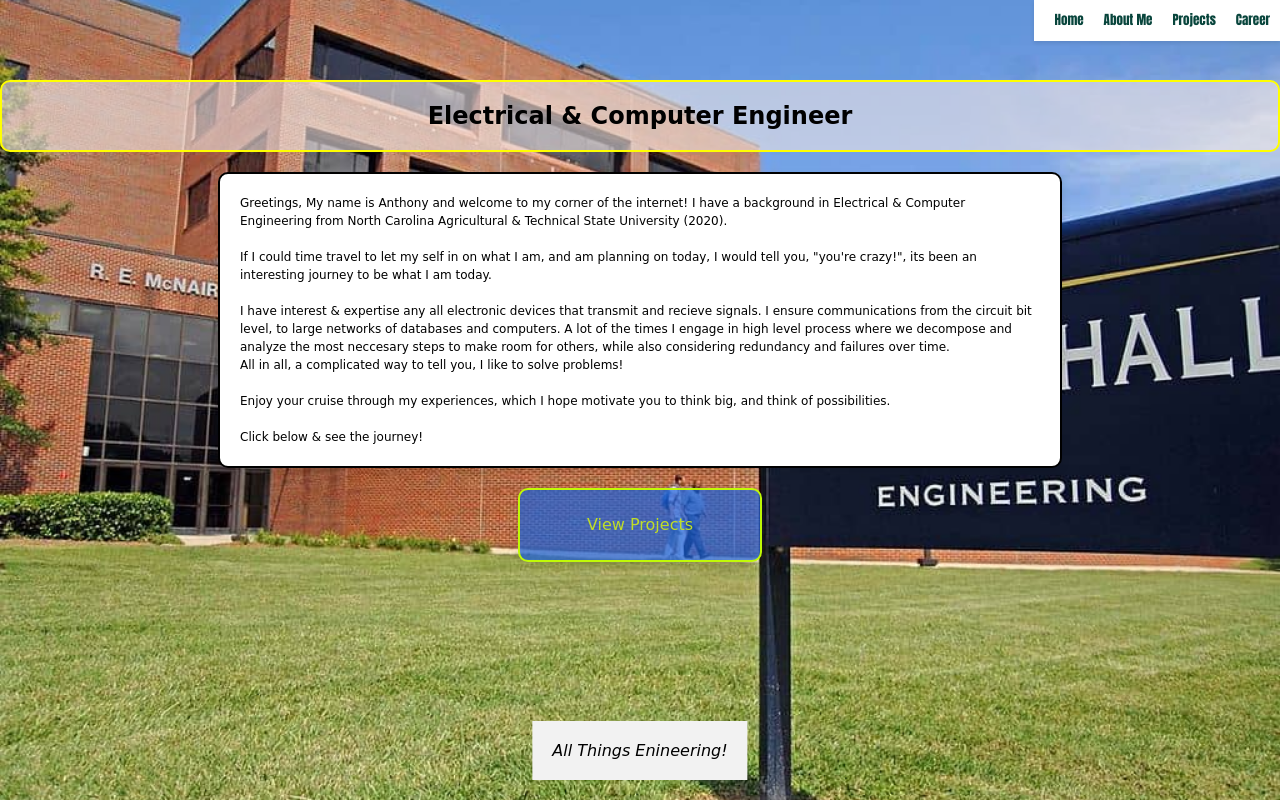
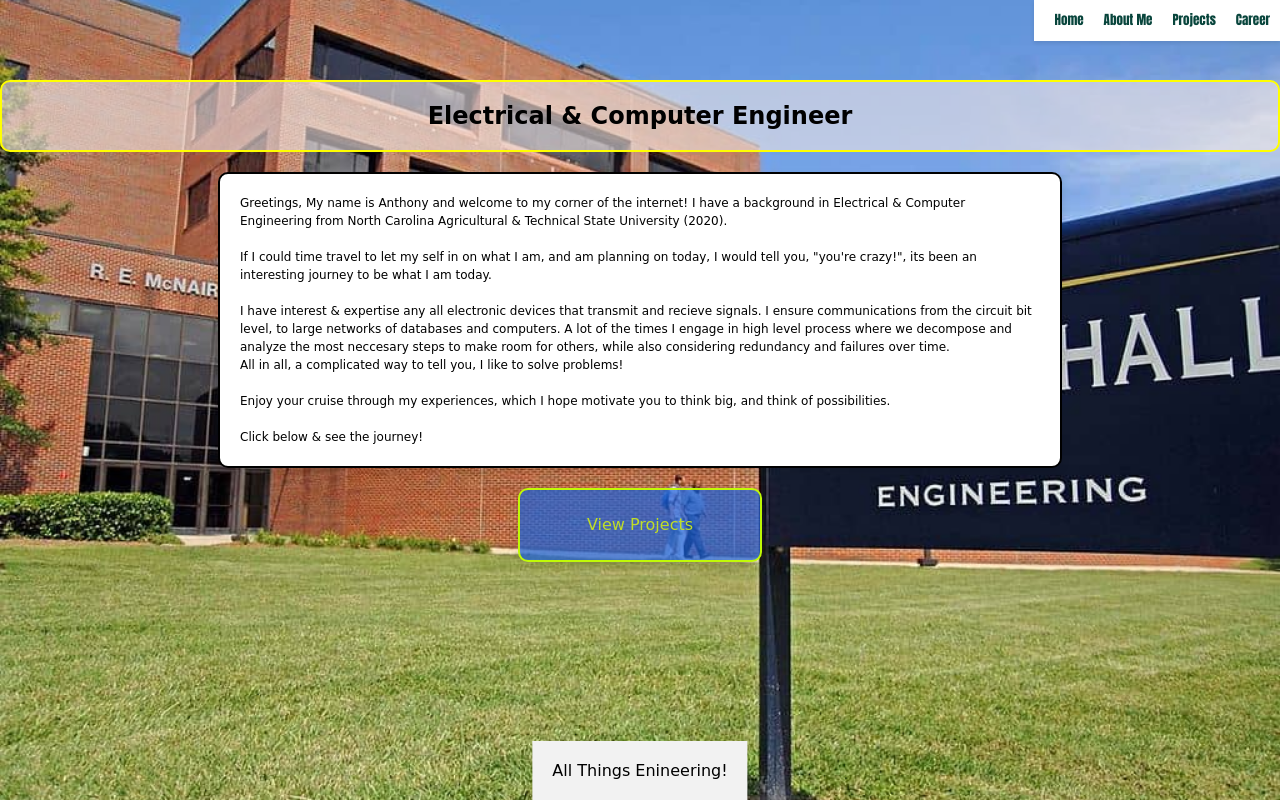
Before and after one commit to atcarthen/toolkitshawty.ink, a plain HTML site: page index.html in a window 1280 px wide. Drawn offline with Linux system fonts and the light colour scheme; a script that the page names is missing; some icons are missing.

Commit message:
Update to font in styles for media and desktop

```diff
--- a/styles.css
+++ b/styles.css
@@ -139,8 +139,15 @@ body::after {
 }
 
 .bottom-quote {
-  margin-top: 10px;
-  font-style: italic;
+  position: fixed;
+  bottom: 0; /* Change to a lower value, like 20px, to give space for scrolling */
+  left: 50%;
+  transform: translateX(-50%);
+  width: auto;
+  text-align: center;
+  background-color: #f2f2f2;
+  padding: 20px;
+  z-index: 10;
 }
 
 .profile-picture {
```
